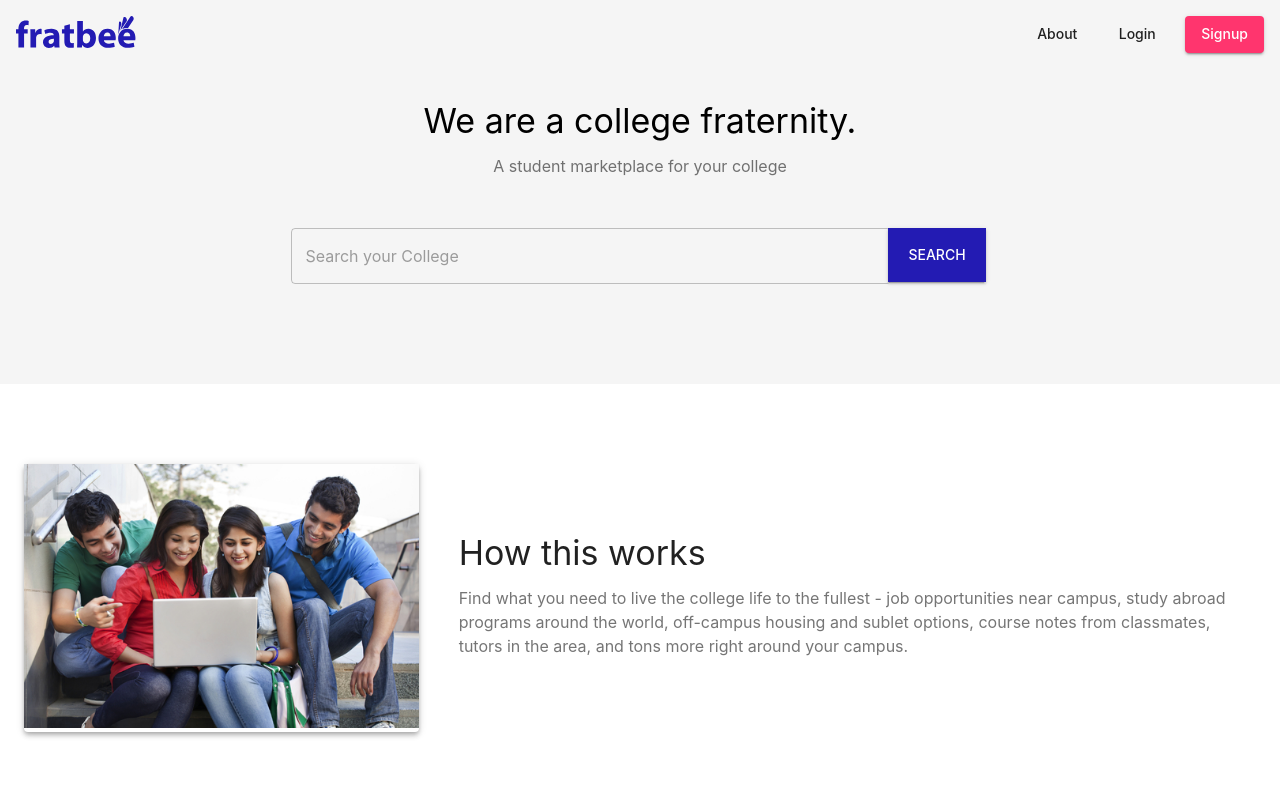
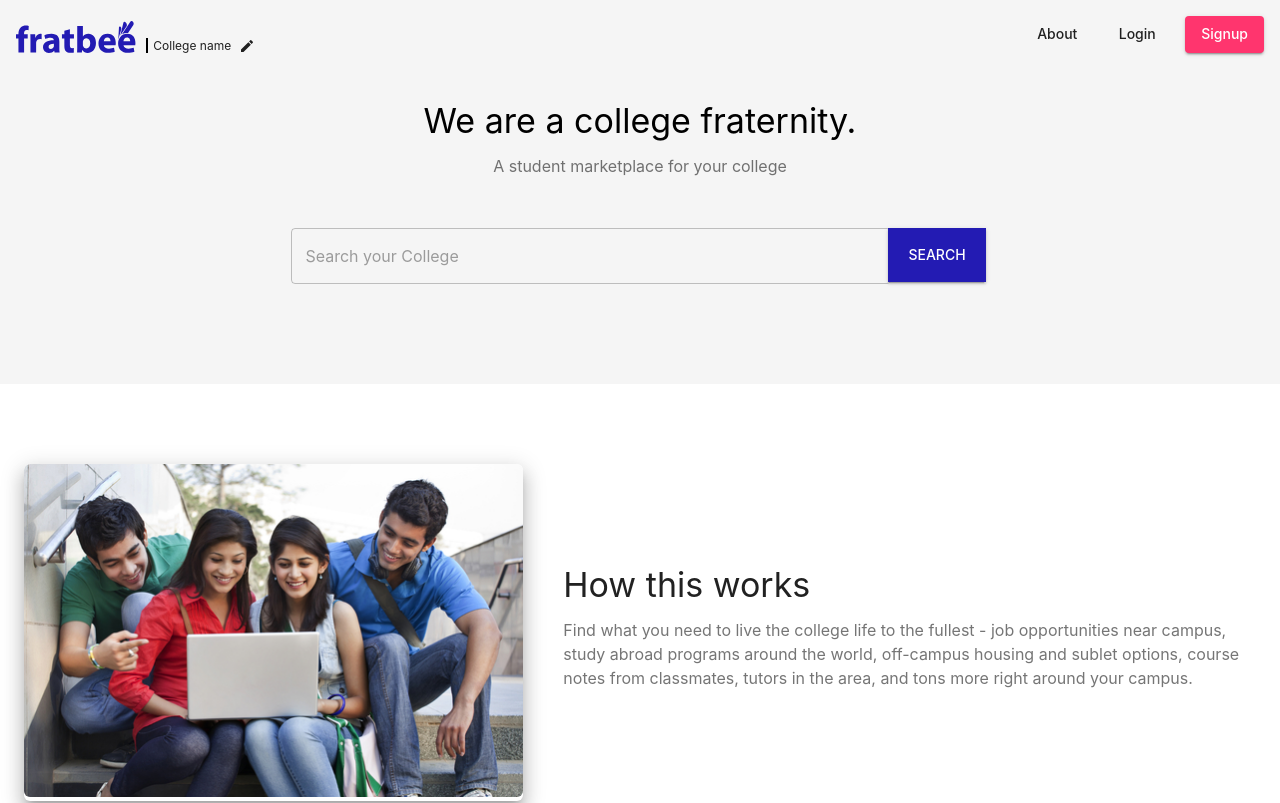
Before and after one commit to srinidhi-lwt/fratbee-react, a React (Create React App) app: page / in a window 1280 px wide. Shown: the top 803 px of the page. Built offline with nearby package versions, Linux system fonts and the light colour scheme.

Commit message:
Added new items

```diff
--- a/src/Component/Common/Header/header.css
+++ b/src/Component/Common/Header/header.css
@@ -7,6 +7,22 @@
 .link span{
     text-transform:none;
 }
+.college-name{
+    padding: 0 24px 0 5px;
+    margin-left: 10px;
+    display:inline-block;
+    border-left: 2px solid #000000;
+    font-size: 12px;
+    position: relative;
+    cursor:pointer;
+}
+.college-name svg{
+    position: absolute;
+    right:0;
+    top: 0px;
+    width:16px;
+    height:16px;
+}
 @media(max-width:480px){
     .about {
         display: none !important;
--- a/src/Component/Common/Header/header.js
+++ b/src/Component/Common/Header/header.js
@@ -4,14 +4,19 @@ import './header.css';
 import  Box from '@material-ui/core/Box';
 import Logo from './logo.svg';
 import Button from '@material-ui/core/Button';
+import Edit from '@material-ui/icons/Edit';
 
 class Header extends React.Component {
   render() {
     return (
         <AppBar color="default" className="appHeader" >
           <Box display="flex" p={1}>
-            <Box p={1} flexGrow={1}>
+            <Box p={1} flexGrow={1} display="flex" alignItems="flex-end">
               <img src={Logo} className="logo" / >
+              <span className="college-name">
+                College name
+                <Edit fontSize="small"/>
+              </span>
             </Box>
             <Box p={1} >
               <Button className="link about" size="medium">About</Button>
--- a/src/Component/Common/Homepage/home.css
+++ b/src/Component/Common/Homepage/home.css
@@ -51,4 +51,10 @@
     width:100%;
     margin:0px;
     padding: 0px;
+    border-radius: 6px;
 }
+.card{
+    margin-bottom: -5px;
+    border-radius: 6px !important;
+    overflow: hidden !important;
+}
--- a/src/Component/Common/Homepage/infosection.js
+++ b/src/Component/Common/Homepage/infosection.js
@@ -6,6 +6,7 @@ import Container from '@material-ui/core/Container';
 import Grid from '@material-ui/core/Grid';
 import Paper from '@material-ui/core/Paper';
 import BackgroundImage from "./bg1.jpg";
+import { isPipelinePrimaryTopicReference } from '@babel/types';
 
 class Infosection extends React.Component {
   render() {
@@ -15,12 +16,12 @@ class Infosection extends React.Component {
             <Container maxWidth="lg">
 
                 <Grid container spacing={3} alignItems="center">
-                    <Grid item sm={4} xs={12}>
-                        <Paper p={0} elevation={4}>
+                    <Grid item sm={5} xs={12} >
+                        <Paper p={0} elevation={12} className="card" bgcolor="primary.main" square={false} >
                            <img src={BackgroundImage}className="image-bg" />
                         </Paper>
                     </Grid>
-                    <Grid item sm={8} xs={12}>
+                    <Grid item sm={7} xs={12}>
                         <Paper p={2} elevation={0} className="category-card">
                             <Typography variant="h4" gutterBottom align="left">How this works</Typography>
                             <Typography variant="body1" gutterBottom align="left" color="textSecondary">Find what you need to live the college life to the fullest - job opportunities near campus, study abroad programs around the world, off-campus housing and sublet options, course notes from classmates, tutors in the area, and tons more right around your campus.</Typography>
```
